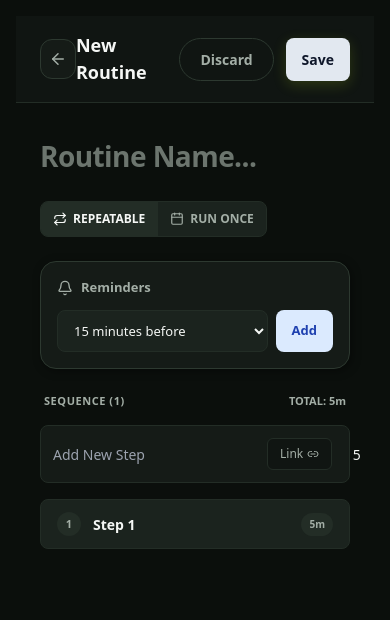
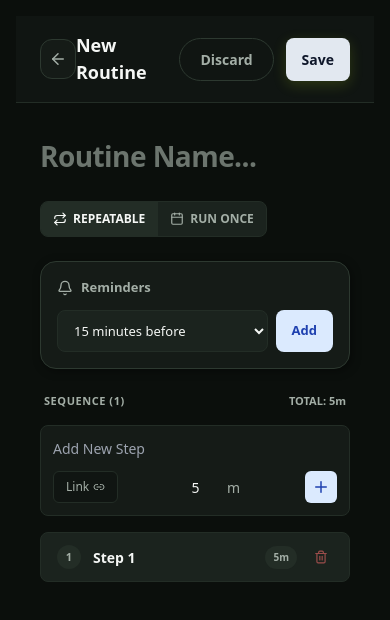
Before and after one commit to HarshaJyos/loah_trail, a Next.js app: page /routines/new in a window 390 px wide. Shown: the top 620 px of the page. Built offline with nearby package versions, Linux system fonts and the light colour scheme.

Commit message:
hello 11

```diff
--- a/components/editors/RoutineEditor.tsx
+++ b/components/editors/RoutineEditor.tsx
@@ -196,7 +196,7 @@ export const RoutineEditor: React.FC = () => {
           </div>
           <div style={{ display: 'flex', gap: 8 }}>
             <select
-              style={{ flex: 1, background: 'var(--bg-surface-elevated)', border: '1px solid var(--border-subtle)', padding: '10px 12px', borderRadius: '8px', fontSize: 13, color: 'var(--text-primary)', outline: 'none' }}
+              style={{ flex: 1, minWidth: 0, background: 'var(--bg-surface-elevated)', border: '1px solid var(--border-subtle)', padding: '10px 12px', borderRadius: '8px', fontSize: 13, color: 'var(--text-primary)', outline: 'none' }}
             >
               <option value="15">15 minutes before</option>
               <option value="30">30 minutes before</option>
@@ -213,18 +213,20 @@ export const RoutineEditor: React.FC = () => {
           <span style={{ fontSize: 11, fontWeight: 600, color: 'var(--text-secondary)' }}>TOTAL: {totalMinutes}m</span>
         </div>
 
-        <div style={{ background: 'var(--bg-surface)', border: '1px solid var(--border-subtle)', borderRadius: '8px', padding: '12px', display: 'flex', gap: 12, alignItems: 'center', marginBottom: 16 }}>
+        <div className="flex flex-col sm:flex-row items-stretch sm:items-center gap-3 mb-4 p-3 rounded-lg border" style={{ background: 'var(--bg-surface)', borderColor: 'var(--border-subtle)' }}>
           <input
             value={newStepTitle}
+            maxLength={20}
             onChange={(e) => setNewStepTitle(e.target.value)}
             onKeyDown={(e) => e.key === 'Enter' && handleAddNewStep()}
             placeholder="Add New Step"
-            style={{ flex: 1, background: 'transparent', border: 'none', outline: 'none', fontSize: 14, color: 'var(--text-primary)' }}
+            style={{ flex: 1, minWidth: 0, background: 'transparent', border: 'none', outline: 'none', fontSize: 14, color: 'var(--text-primary)' }}
           />
-          <button style={{ display: 'flex', alignItems: 'center', gap: 4, padding: '6px 12px', borderRadius: '6px', background: 'var(--bg-canvas)', border: '1px solid var(--border-subtle)', fontSize: 12, color: 'var(--text-secondary)' }}>
+          <div className="flex items-center gap-3 justify-between sm:justify-start">
+            <button style={{ flexShrink: 0, display: 'flex', alignItems: 'center', gap: 4, padding: '6px 12px', borderRadius: '6px', background: 'var(--bg-canvas)', border: '1px solid var(--border-subtle)', fontSize: 12, color: 'var(--text-secondary)' }}>
               Link <Link2 size={12} />
             </button>
-          <div style={{ display: 'flex', alignItems: 'center', gap: 4 }}>
+            <div style={{ display: 'flex', alignItems: 'center', gap: 4, flexShrink: 0 }}>
               <input
                 type="number"
                 value={newStepDuration}
@@ -233,23 +235,31 @@ export const RoutineEditor: React.FC = () => {
               />
               <span style={{ fontSize: 14, color: 'var(--text-secondary)' }}>m</span>
             </div>
-          <button onClick={handleAddNewStep} style={{ width: 32, height: 32, background: '#DBEAFE', color: '#1E40AF', borderRadius: '6px', display: 'flex', alignItems: 'center', justifyContent: 'center', border: 'none' }}>
+            <button onClick={handleAddNewStep} style={{ flexShrink: 0, width: 32, height: 32, background: '#DBEAFE', color: '#1E40AF', borderRadius: '6px', display: 'flex', alignItems: 'center', justifyContent: 'center', border: 'none' }}>
               <Plus size={18} />
             </button>
+          </div>
         </div>
 
         <div className="flex flex-col gap-3">
           {steps.map((step, idx) => (
             <div key={step.id} style={{ background: 'var(--bg-surface-elevated)', border: '1px solid var(--border-subtle)', borderRadius: '8px', padding: '12px 16px', display: 'flex', alignItems: 'center', gap: 12 }}>
-              <div style={{ width: 24, height: 24, borderRadius: '50%', background: 'var(--border-subtle)', display: 'flex', alignItems: 'center', justifyContent: 'center', fontSize: 11, fontWeight: 700, color: 'var(--text-secondary)' }}>
+              <div style={{ flexShrink: 0, width: 24, height: 24, borderRadius: '50%', background: 'var(--border-subtle)', display: 'flex', alignItems: 'center', justifyContent: 'center', fontSize: 11, fontWeight: 700, color: 'var(--text-secondary)' }}>
                 {idx + 1}
               </div>
-              <span style={{ flex: 1, fontSize: 14, fontWeight: 600, color: 'var(--text-primary)' }}>
+              <span className="truncate" style={{ flex: 1, fontSize: 14, fontWeight: 600, color: 'var(--text-primary)' }}>
                 {step.title}
               </span>
-              <div style={{ padding: '4px 8px', borderRadius: '12px', background: 'var(--border-subtle)', fontSize: 10, fontWeight: 700, color: 'var(--text-secondary)' }}>
+              <div style={{ flexShrink: 0, padding: '4px 8px', borderRadius: '12px', background: 'var(--border-subtle)', fontSize: 10, fontWeight: 700, color: 'var(--text-secondary)' }}>
                 {step.durationSeconds / 60}m
               </div>
+              <button
+                onClick={() => setSteps(steps.filter(s => s.id !== step.id))}
+                style={{ flexShrink: 0, width: 24, height: 24, display: 'flex', alignItems: 'center', justifyContent: 'center', color: 'var(--danger-default)', opacity: 0.6, background: 'transparent', border: 'none' }}
+                className="hover:opacity-100 hover:bg-[var(--danger-surface)] rounded transition-all"
+              >
+                <Trash2 size={14} />
+              </button>
             </div>
           ))}
         </div>
```
Lines whose indentation alone changed are shown as unchanged.
